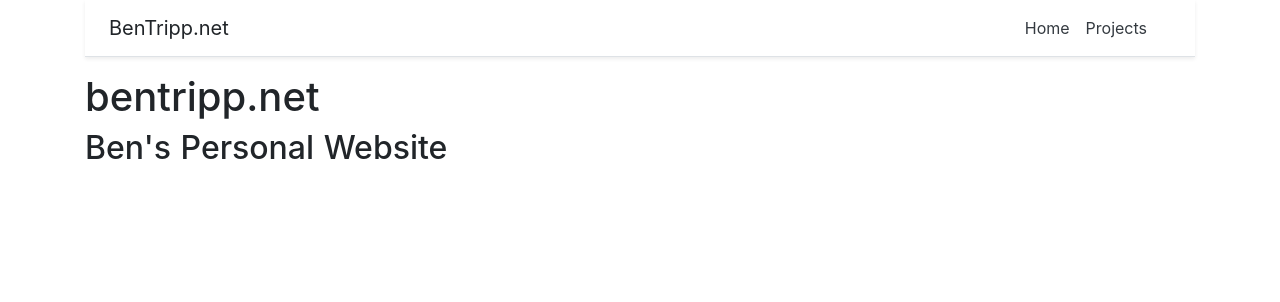
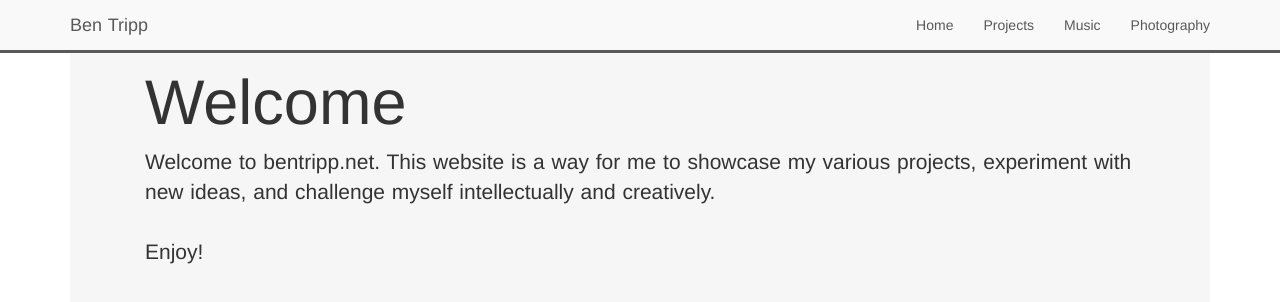
Before and after one commit to warpedpuppy/ben_ben_p5, a Nuxt app: page / in a window 1280 px wide. Shown: the top 302 px of the page. Built offline with nearby package versions, Linux system fonts and the light colour scheme.

Commit message:
bootstrap 3 test

```diff
--- a/components/Navy.vue
+++ b/components/Navy.vue
@@ -1,12 +1,54 @@
 <template>
-  <div class="d-flex flex-column flex-md-row align-items-center p-3 px-md-4 mb-3 bg-white border-bottom shadow-sm">
-      <h5 class="my-0 mr-md-auto font-weight-normal">BenTripp.net</h5>
-      <nav class="my-2 my-md-0 mr-md-3">
-        <a class="p-2 text-dark" href="#">Home</a>
-        <a class="p-2 text-dark" href="#">Projects</a>
-      </nav>
-  </div>
+  <nav class="navbar navbar-inverse navbar-fixed-top">
+		 <div class="container">
+			 <div class="navbar-header">
+				 <button type="button" class="navbar-toggle collapsed" data-toggle="collapse" data-target="#navbar" aria-expanded="false" aria-controls="navbar">
+					 <span class="sr-only">Toggle navigation</span>
+					 <span class="icon-bar"></span>
+					 <span class="icon-bar"></span>
+					 <span class="icon-bar"></span>
+				 </button>
+				 <a class="navbar-brand" href="/">Ben Tripp</a>
+			 </div>
+			 <div id="navbar" class="navbar-collapse collapse">
+				 <ul class="nav navbar-nav navbar-right">
+					 <li><router-link class="link" to="/">Home</router-link></li>
+					 <li><router-link class="link" to="/projects/">Projects</router-link></li>
+					 <li><router-link class="link" to="/music/">Music</router-link></li>
+					 <li><router-link class="link" to="/photography/">Photography</router-link></li>
+				 </ul>
+			 </div>
+		 </div>
+	 </nav>
 </template>
 
 <style>
+.navbar-inverse {
+	background-color: #f9f9f9;
+	border-color: #595959;
+	border-width: 0px;
+	border-bottom-width: 3px;
+	color: #595959;
+	margin-bottom: 0px;
+}
+
+.navbar-inverse .navbar-brand {
+	color: #595959;
+}
+
+.nav.navbar-nav.navbar-right li a {
+    color: #595959;
+}
+
+.navbar-inverse .navbar-nav > li > a:hover, .navbar-inverse .navbar-nav > li > a:focus, .navbar-inverse .navbar-brand:hover {
+    background-color: #595959;
+    color: #f9f9f9;
+}
+
+.navbar-inverse .navbar-header .icon-bar{
+	background-color: #595959
+}
+.navbar-inverse .navbar-header > button:hover{
+	background-color: #595959
+}
 </style>
--- a/nuxt.config.js
+++ b/nuxt.config.js
@@ -1,22 +1,27 @@
 module.exports = {
-  modules: [
-  'bootstrap-vue/nuxt'
-
-  ],
   /*
   ** Headers of the page
   */
   head: {
-    title: 'bentripp.net',
+    title: 'test-project',
     meta: [
       { charset: 'utf-8' },
       { name: 'viewport', content: 'width=device-width, initial-scale=1' },
-      { hid: 'description', name: 'description', content: 'Ben&apos;s Personal Website' }
+      { hid: 'description', name: 'description', content: 'Nuxt.js project' }
     ],
     link: [
+      { rel: 'icon', type: 'image/x-icon', href: '/favicon.ico' },
+      { rel: 'stylesheet',
+        href: 'https://maxcdn.bootstrapcdn.com/bootstrap/3.3.7/css/bootstrap.min.css',
+        integrity: "sha384-BVYiiSIFeK1dGmJRAkycuHAHRg32OmUcww7on3RYdg4Va+PmSTsz/K68vbdEjh4u",
+        crossorigin: "anonymous" },
       { rel: 'icon', type: 'image/x-icon', href: '/favicon.ico' }
+    ],
+    script: [
+      { src: "https://maxcdn.bootstrapcdn.com/bootstrap/3.3.7/js/bootstrap.min.js",
+      integrity: "sha384-Tc5IQib027qvyjSMfHjOMaLkfuWVxZxUPnCJA7l2mCWNIpG9mGCD8wGNIcPD7Txa",
+      crossorigin: "anonymous"}
     ]
-
   },
   /*
   ** Customize the progress bar color
--- a/package.json
+++ b/package.json
@@ -13,7 +13,6 @@
     "precommit": "npm run lint"
   },
   "dependencies": {
-    "bootstrap-vue": "^2.0.0-rc.11",
     "nuxt": "^1.0.0"
   },
   "devDependencies": {
--- a/pages/index.vue
+++ b/pages/index.vue
@@ -1,14 +1,12 @@
 <template>
   <section class="container">
     <Navy/>
-    <div>
-      <h1 class="title">
-        bentripp.net
-      </h1>
-      <h2 class="subtitle">
-        Ben's Personal Website
-      </h2>
-    </div>
+    <div class="jumbotron">
+		 <div class="container" >
+			 <h1>Welcome</h1>
+			 <p>Welcome to bentripp.net. This website is a way for me to showcase my various projects, experiment with new ideas, and challenge myself intellectually and creatively. <br> <br>Enjoy!</p>
+		 </div>
+	 </div>
   </section>
 </template>
 
@@ -25,32 +23,30 @@ export default {
 </script>
 
 <style>
-/*.container {
-  min-height: 100vh;
-  display: flex;
-  justify-content: center;
-  align-items: center;
+.jumbotron{
+	background-color: rgb(242, 242, 242);
+	background-color: rgba(242, 242, 242, 0.7);
+	margin-bottom: 0px;
+}
+.marketing .col-lg-4 {
+  margin-bottom: 20px;
   text-align: center;
+	color: #f9f9f9
+}
+.marketing h2 {
+  font-weight: normal;
+	color: #f9f9f9
+}
+.marketing .col-lg-4 p {
+  margin-right: 10px;
+  margin-left: 10px;
+	color: #f9f9f9
 }
 
-.title {
-  font-family: "Quicksand", "Source Sans Pro", -apple-system, BlinkMacSystemFont, "Segoe UI", Roboto, "Helvetica Neue", Arial, sans-serif; /* 1 */
-/*  display: block;
-  font-weight: 300;
-  font-size: 100px;
-  color: #35495e;
-  letter-spacing: 1px;
+.marketing {
+	background-color: #f9f9f9;
+	width: 100vw;
+	margin-top: 0px;
+	padding-bottom: 20px;
 }
-
-.subtitle {
-  font-weight: 300;
-  font-size: 42px;
-  color: #526488;
-  word-spacing: 5px;
-  padding-bottom: 15px;
-}
-
-.links {
-  padding-top: 15px;
-}*/
 </style>
```
Also changed, not shown: 1 other file (tests, documents, lock files or other folders).
